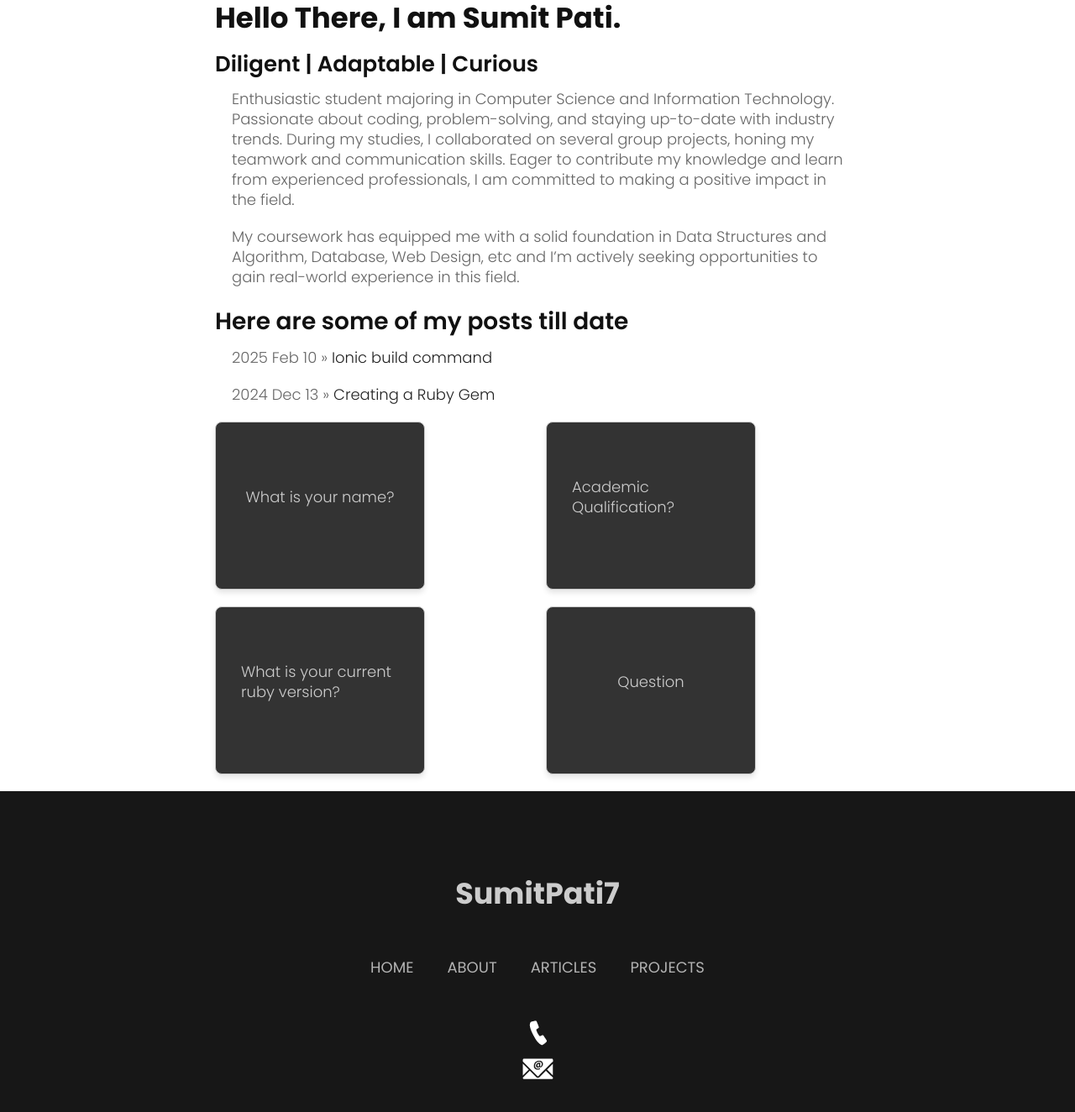
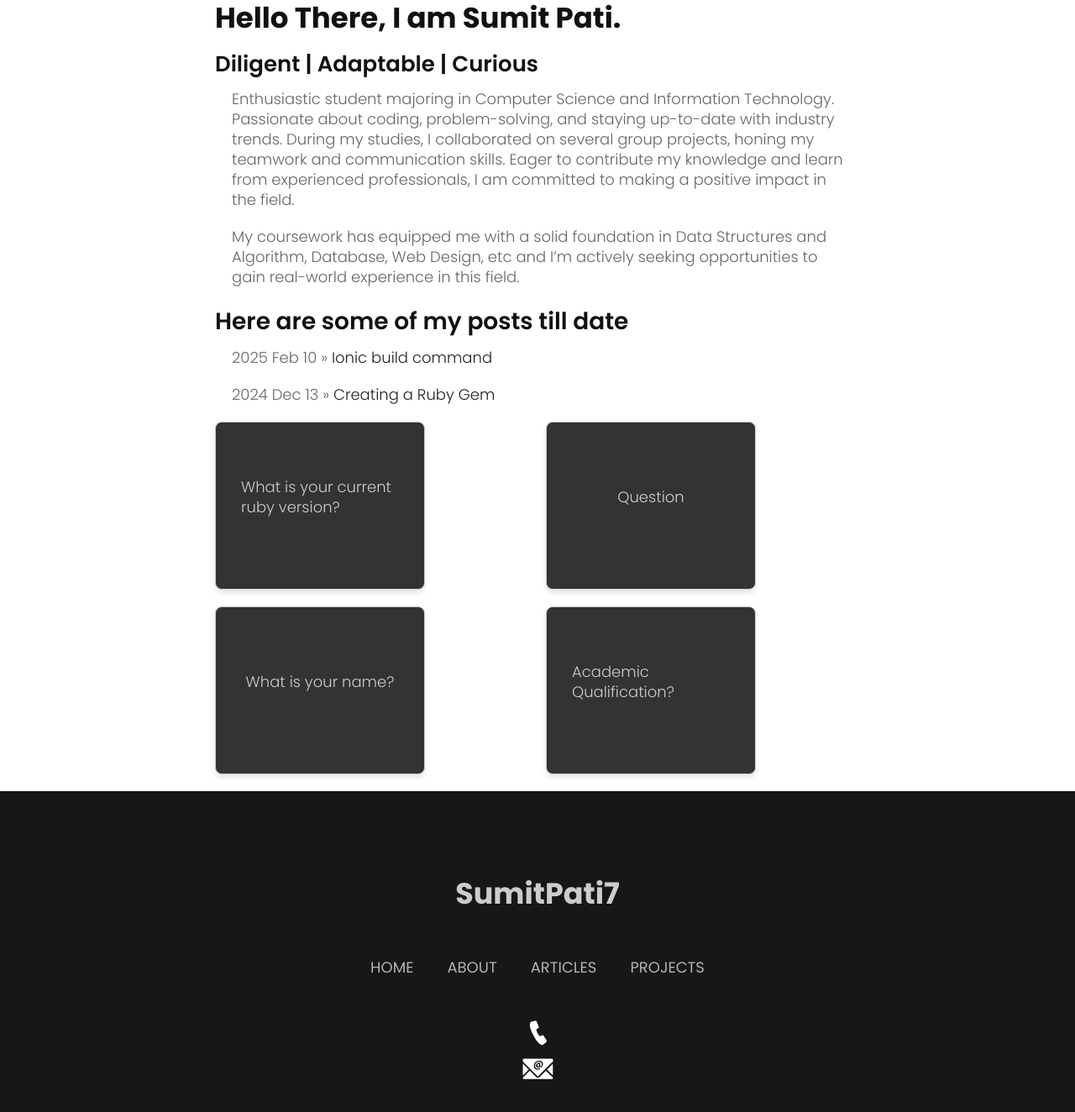
Before and after one commit to sumitpati7/blog, a Jekyll site: the page built from index.md, in a window 1280 px wide, cut to the strip 83-1426 px from the top of the page. Shown: the top 1324 px of the strip at 84% size. Built offline with Jekyll 4.4.1, drawn with Linux system fonts in a browser that asks for light colours; nearby versions of some CDN libraries; some web fonts are replaced; comment, search, counter and statistics services are not loaded.

Commit message:
auto commit

```diff
--- a/index.md
+++ b/index.md
@@ -2,17 +2,17 @@
 layout: default
 title: SumitPati7
 flashcards:
+  - question: What is your current ruby version?
+    answer: 3\.3.4
+
+  - question: Question
+    answer: Answer
+
   - question: What is your name?
     answer: My name is **Sumit Pati**.
 
   - question: Academic Qualification?
     answer: Bachelor in CSIT
-
-  - question: What is your current ruby version?
-    answer: 3\.3.4
-
-  - question: Question
-    answer: Answer
 
 ---
 # Hello There, I am Sumit Pati.
```
